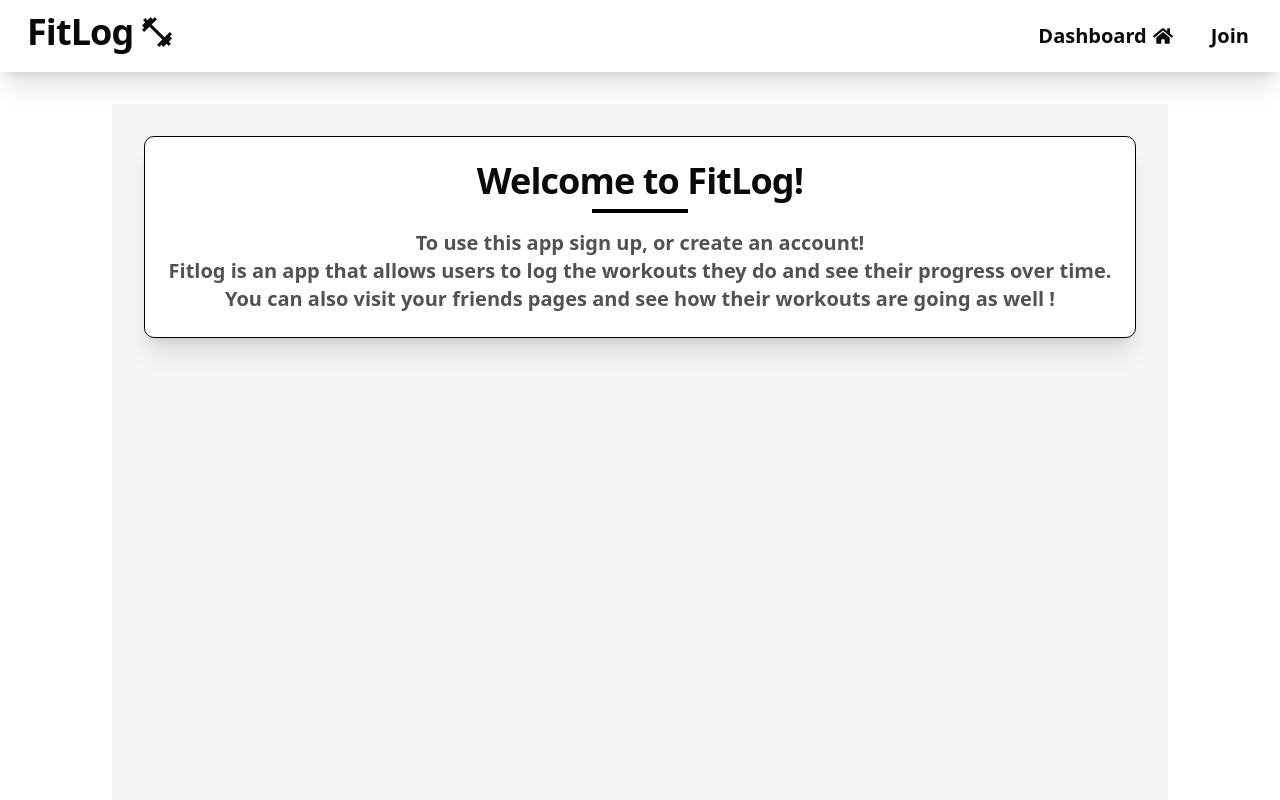
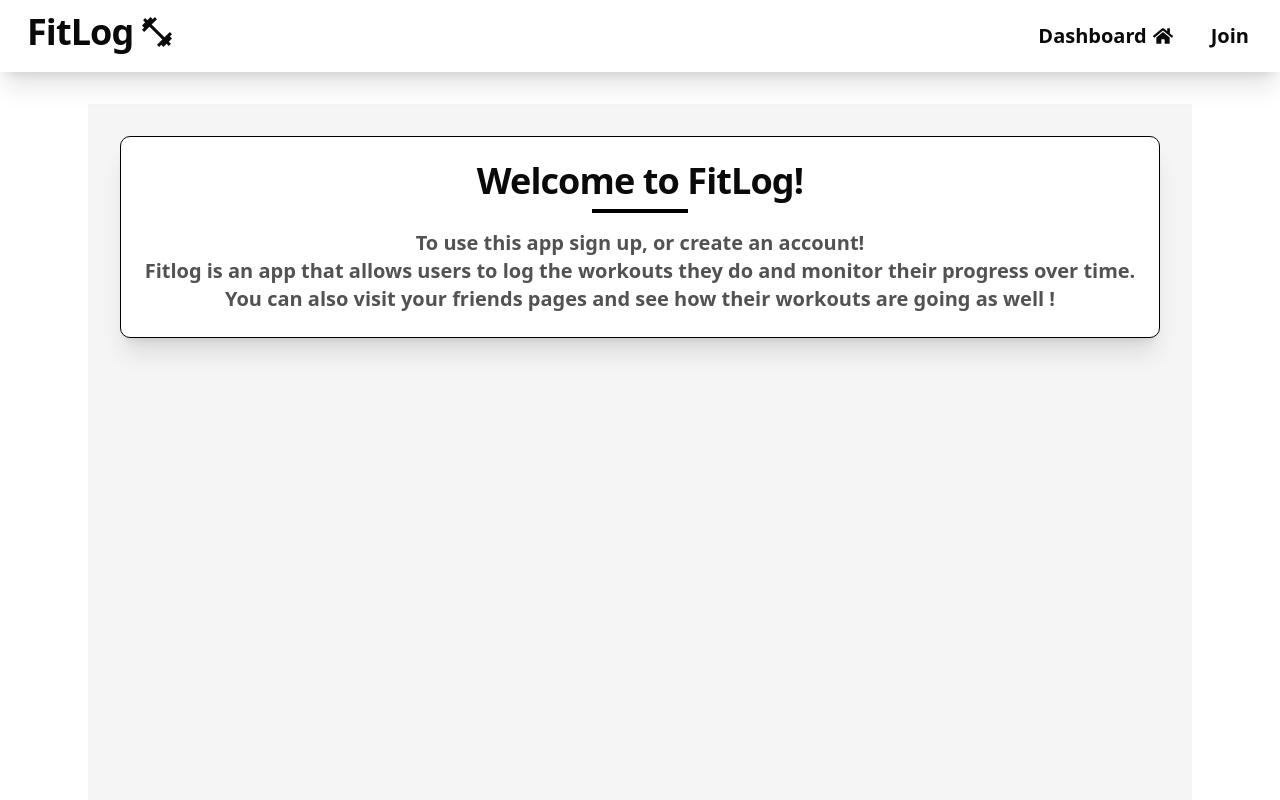
Before and after one commit to tyrucode/fitlog, a Next.js app: page / in a window 1280 px wide. Shown: the top 800 px of the page. Built offline with nearby package versions, Linux system fonts and the light colour scheme; no server answers.

Commit message:
fix: update wording in Home component description for clarity

```diff
--- a/src/app/diary/page.tsx
+++ b/src/app/diary/page.tsx
@@ -16,14 +16,6 @@ export default function Page() {
         setRefreshTrigger(prev => prev + 1)
     }
 
-    if (isLoading) return (
-        <div className='flex flex-col items-center  min-h-screen p-8 gap-16 sm:p-20'>
-            <div className="bg-white border border-black rounded-lg p-8 shadow-xl">
-                <div className="animate-pulse text-xl font-semibold">Loading your dashboard...</div>
-            </div>
-        </div>
-    );
-
     if (!user) return (
         <div className='flex flex-col items-center min-h-screen p-8 gap-16 sm:p-20'>
             <div className="bg-white border flex flex-col border-black rounded-lg p-8 shadow-xl">
@@ -33,6 +25,16 @@ export default function Page() {
             </div>
         </div>
     );
+
+    if (isLoading) return (
+        <div className='flex flex-col items-center  min-h-screen p-8 gap-16 sm:p-20'>
+            <div className="bg-white border border-black rounded-lg p-8 shadow-xl">
+                <div className="animate-pulse text-xl font-semibold">Loading your dashboard...</div>
+            </div>
+        </div>
+    );
+
+
 
     return (
         <div className="min-h-screen bg-neutral-100 p-4 sm:p-8">
--- a/src/app/page.tsx
+++ b/src/app/page.tsx
@@ -10,7 +10,7 @@ export default function Home() {
               <div className="h-1 w-24 bg-black mx-auto mb-4"></div>
               <p className='text-xl text-neutral-600'>
                 <p>To use this app sign up, or create an account!</p>
-                <p>Fitlog is an app that allows users to log the workouts they do and see their progress over time.</p>
+                <p>Fitlog is an app that allows users to log the workouts they do and monitor their progress over time.</p>
                 <p>You can also visit your friends pages and see how their workouts are going as well !</p>
               </p>
             </div>
```
